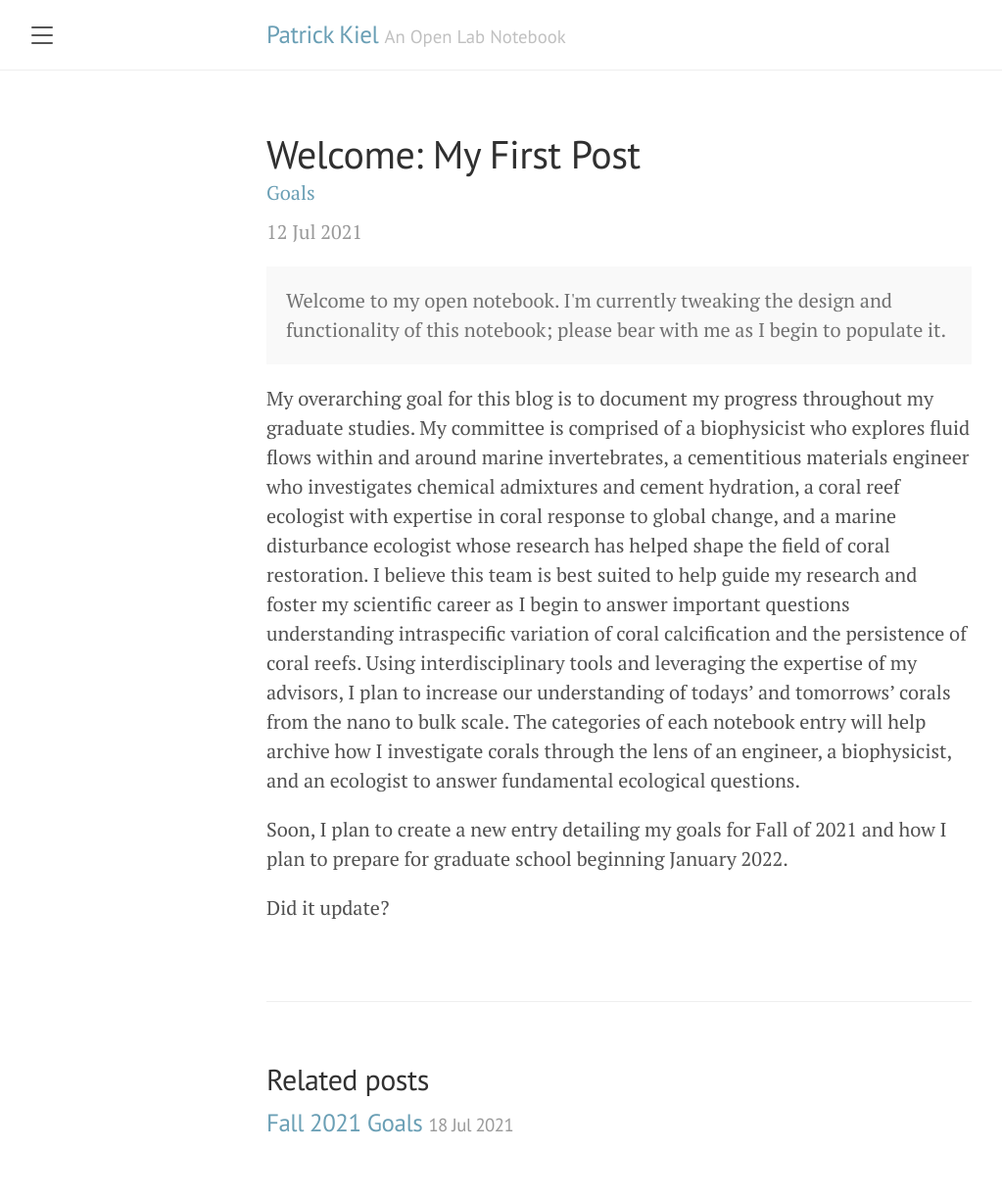
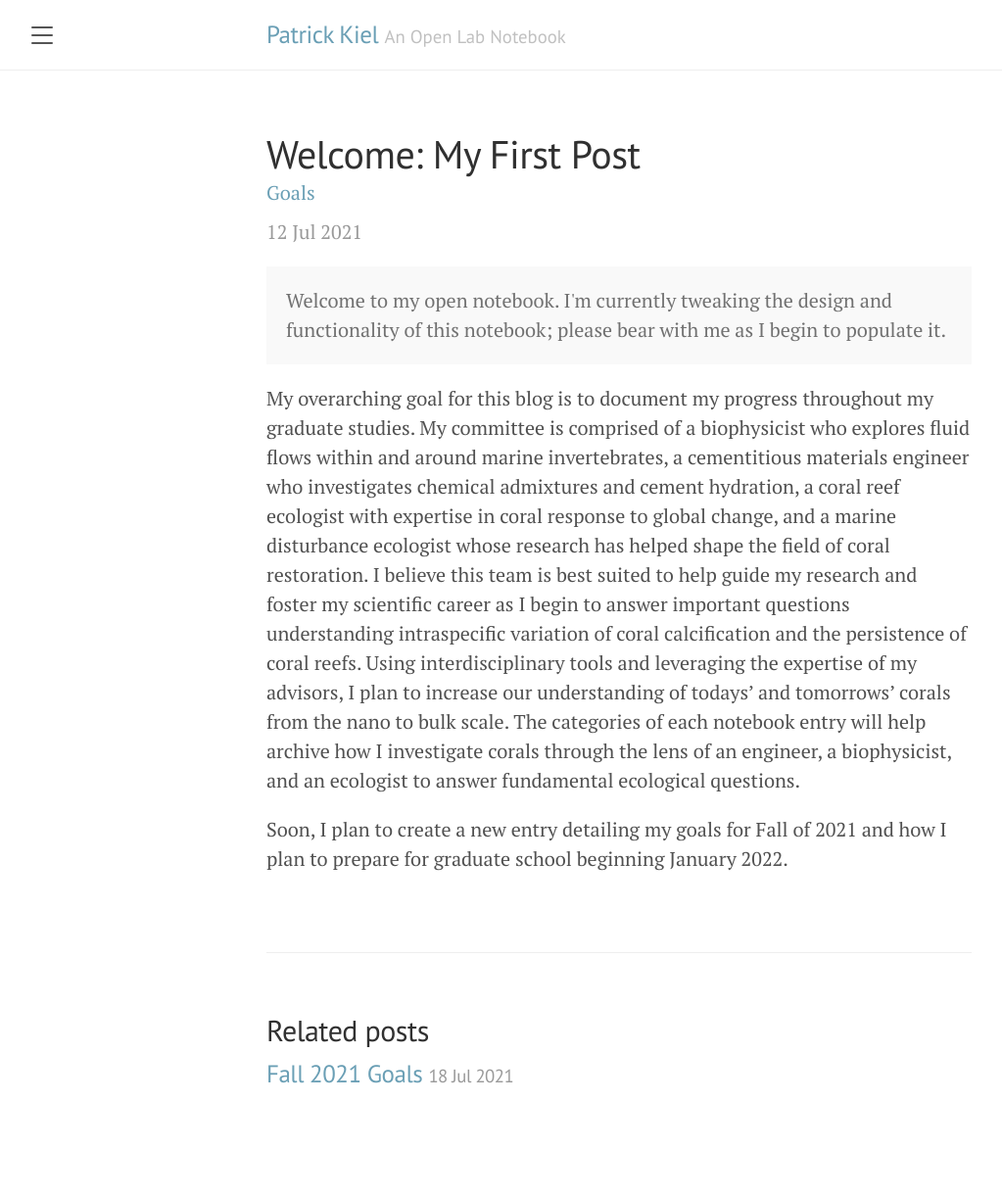
Before and after one commit to pkiel/notebook, a Jekyll site: the page built from _posts/2021-07-12-welcome.md, in a window 1280 px wide. Shown: the whole page at 98% size, without its empty margins (8-1031 px from the left). Built offline with Jekyll 4.4.1, drawn with Linux system fonts in a browser that asks for light colours; after the commit the page ends 1172 px from its top, so only the background shows below that.

Commit message:
Update 2021-07-12-welcome.md

```diff
--- a/_posts/2021-07-12-welcome.md
+++ b/_posts/2021-07-12-welcome.md
@@ -14,5 +14,3 @@ categories: [Goals]
 My overarching goal for this blog is to document my progress throughout my graduate studies. My committee is comprised of a biophysicist who explores fluid flows within and around marine invertebrates, a cementitious materials engineer who investigates chemical admixtures and cement hydration, a coral reef ecologist with expertise in coral response to global change, and a marine disturbance ecologist whose research has helped shape the field of coral restoration. I believe this team is best suited to help guide my research and foster my scientific career as I begin to answer important questions understanding intraspecific variation of coral calcification and the persistence of coral reefs. Using interdisciplinary tools and leveraging the expertise of my advisors, I plan to increase our understanding of todays' and tomorrows' corals from the nano to bulk scale. The categories of each notebook entry will help archive how I investigate corals through the lens of an engineer, a biophysicist, and an ecologist to answer fundamental ecological questions.
 
 Soon, I plan to create a new entry detailing my goals for Fall of 2021 and how I plan to prepare for graduate school beginning January 2022.
-
-Did it update?
```
